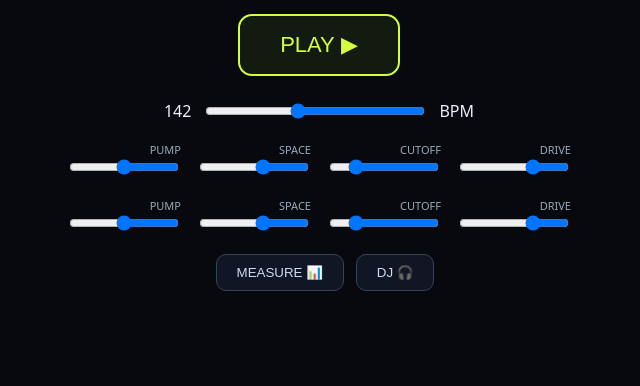
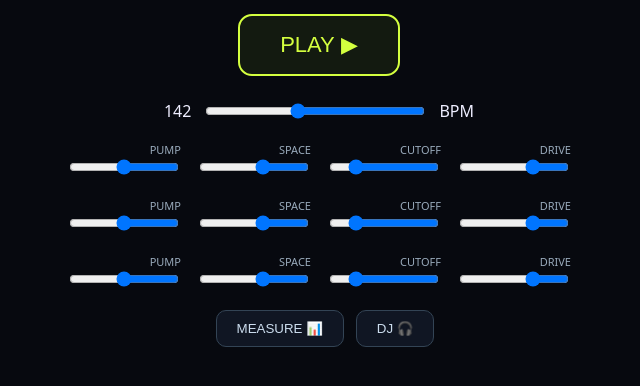
Before and after one commit to rabotatony/psy2, a plain HTML site: page index.html in a window 1280 px wide. Shown: the part 106-492 px from the top of the page, without its empty margins (321-961 px from the left). Drawn offline with Linux system fonts and the light colour scheme.

Commit message:
psy2: pro macro sliders UI

```diff
--- a/index.html
+++ b/index.html
@@ -21,6 +21,7 @@ input[type=range]{width:220px}
 <div class="row"><span>BPM</span><input type="range" id="bpmSlider" min="60" max="200" value="142"><span id="bpmVal">142</span></div>
 <div class="row" style="gap:16px;flex-wrap:wrap;justify-content:center"><label style="font-size:11px;color:#9ab">DRIVE<br><input type="range" id="m_DRIVE" min="0" max="100" value="30" style="width:110px"></label><label style="font-size:11px;color:#9ab">CUTOFF<br><input type="range" id="m_CUTOFF" min="0" max="100" value="80" style="width:110px"></label><label style="font-size:11px;color:#9ab">SPACE<br><input type="range" id="m_SPACE" min="0" max="100" value="40" style="width:110px"></label><label style="font-size:11px;color:#9ab">PUMP<br><input type="range" id="m_PUMP" min="0" max="100" value="50" style="width:110px"></label></div>
 <div class="row" style="gap:16px;flex-wrap:wrap;justify-content:center"><label style="font-size:11px;color:#9ab">DRIVE<br><input type="range" id="m_DRIVE" min="0" max="100" value="30" style="width:110px"></label><label style="font-size:11px;color:#9ab">CUTOFF<br><input type="range" id="m_CUTOFF" min="0" max="100" value="80" style="width:110px"></label><label style="font-size:11px;color:#9ab">SPACE<br><input type="range" id="m_SPACE" min="0" max="100" value="40" style="width:110px"></label><label style="font-size:11px;color:#9ab">PUMP<br><input type="range" id="m_PUMP" min="0" max="100" value="50" style="width:110px"></label></div>
+<div class="row" style="gap:16px;flex-wrap:wrap;justify-content:center"><label style="font-size:11px;color:#9ab">DRIVE<br><input type="range" id="m_DRIVE" min="0" max="100" value="30" style="width:110px"></label><label style="font-size:11px;color:#9ab">CUTOFF<br><input type="range" id="m_CUTOFF" min="0" max="100" value="80" style="width:110px"></label><label style="font-size:11px;color:#9ab">SPACE<br><input type="range" id="m_SPACE" min="0" max="100" value="40" style="width:110px"></label><label style="font-size:11px;color:#9ab">PUMP<br><input type="range" id="m_PUMP" min="0" max="100" value="50" style="width:110px"></label></div>
 <div id="styles"></div>
 <div class="row"><button id="djBtn" style="padding:10px 20px;border-radius:10px;border:1px solid #345;background:#101623;color:#cde;cursor:pointer">🎧 DJ</button><button id="measure" style="padding:10px 20px;border-radius:10px;border:1px solid #345;background:#101623;color:#cde;cursor:pointer">📊 MEASURE</button><span id="mout" style="font-size:12px;color:#9ab"></span></div>
 <script type="module" src="js/app.js"></script>
```
